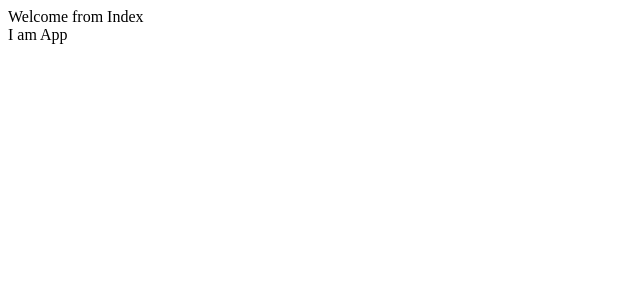
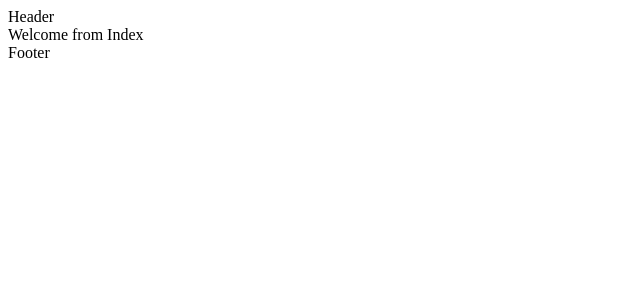
Before and after one commit to Gruce/nuxt-tutorial, a Nuxt app: page / in a window 1280 px wide. Shown: the top 300 px of the page, without its empty margins (0-640 px from the left). Built offline with nearby package versions, Linux system fonts and the light colour scheme.

Commit message:
some fixes

```diff
--- a/app.vue
+++ b/app.vue
@@ -1,6 +1,5 @@
 <template>
-  <div>
+  <NuxtLayout>
     <NuxtPage />
-    I am App
-  </div>
+  </NuxtLayout>
 </template>
--- /dev/null
+++ b/layouts/default.vue
@@ -0,0 +1,9 @@
+<template>
+    <div>
+        <div>Header</div>
+        <div>
+            <slot />
+        </div>
+        <div>Footer</div>
+    </div>
+</template>
```
